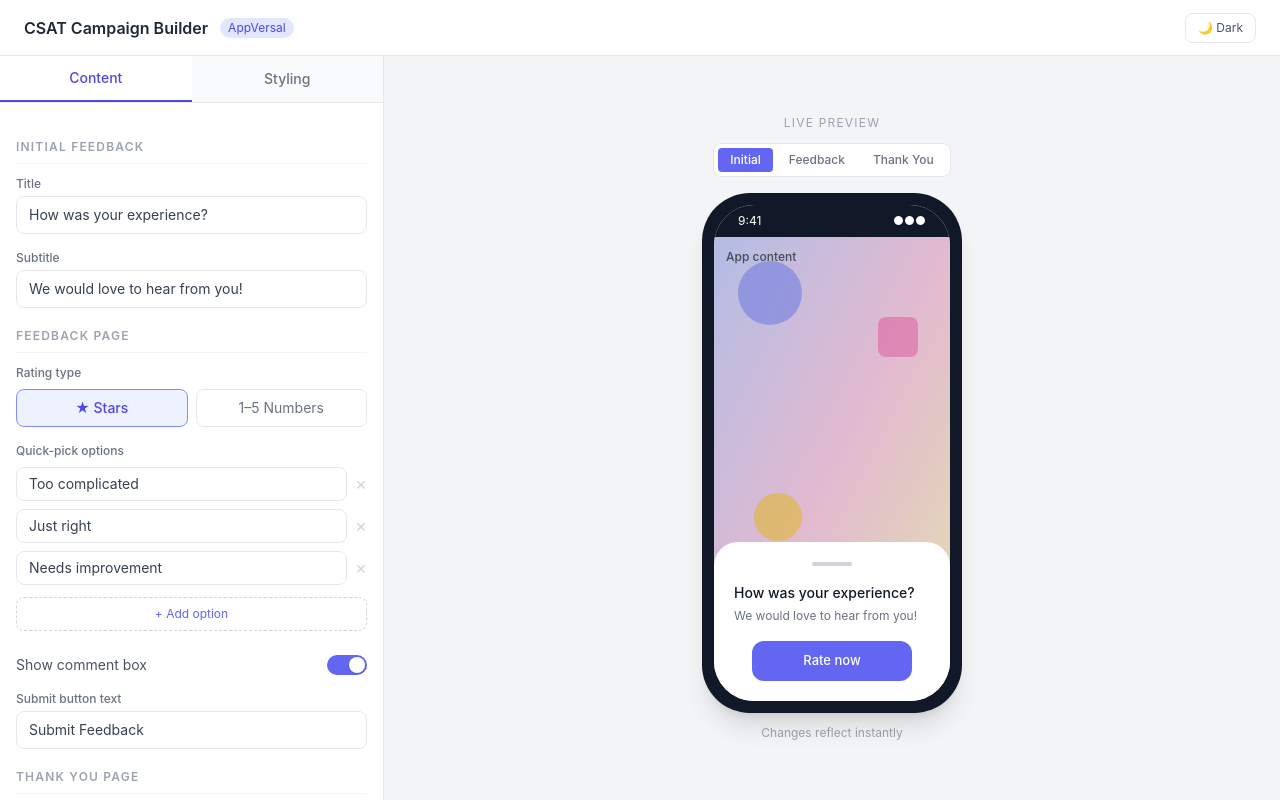
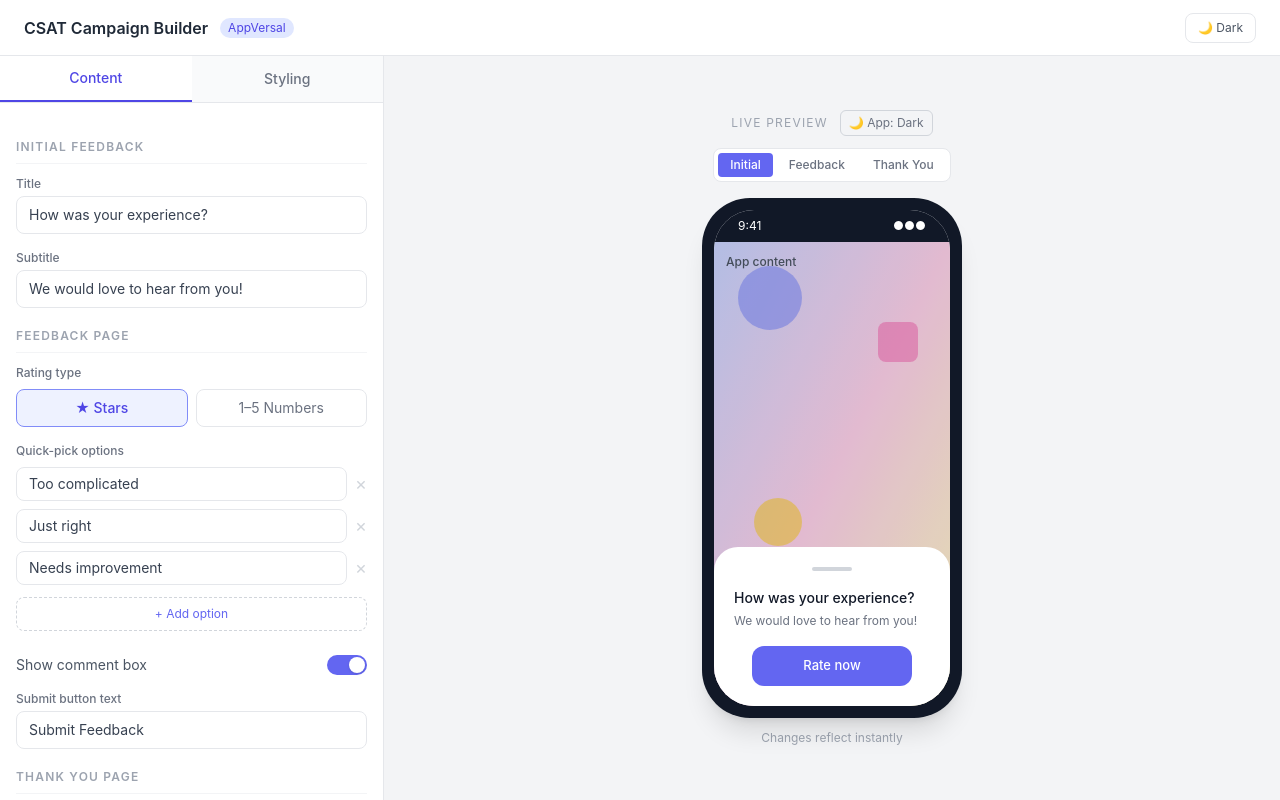
Before and after one commit to kushank-garg/PulsePreview, a React (Vite) app: page / in a window 1280 px wide. Built offline with nearby package versions, Linux system fonts and the light colour scheme.

Commit message:
Added an in-app dark mode live preview

```diff
--- a/src/components/preview/MobilePreview.jsx
+++ b/src/components/preview/MobilePreview.jsx
@@ -8,7 +8,7 @@ const screens = ['Initial', 'Feedback', 'Thank You']
 
 function MobilePreview() {
   const [activeScreen, setActiveScreen] = useState('Initial')
-  const { state } = useCSAT()
+  const { state, dispatch } = useCSAT()
 
   function renderScreen() {
     if (activeScreen === 'Initial') return <InitialScreen />
@@ -18,15 +18,23 @@ function MobilePreview() {
 
   return (
     <div className="flex flex-col items-center justify-center h-full bg-gray-100 dark:bg-gray-800 p-4 overflow-auto transition-colors duration-300">
-      <p className="text-xs text-gray-400 mb-3 uppercase tracking-widest">Live Preview</p>
+      <div className="flex items-center gap-3 mb-3">
+        <p className="text-xs text-gray-400 dark:text-gray-500 uppercase tracking-widest">Live Preview</p>
+        <button
+          onClick={() => dispatch({ type: 'UPDATE_FIELD', field: 'previewDarkMode', value: !state.previewDarkMode })}
+          className="text-xs px-2 py-1 rounded-md border border-gray-300 dark:border-gray-600 text-gray-500 dark:text-gray-400 hover:bg-gray-50 dark:hover:bg-gray-700 transition-all duration-200 active:scale-95"
+        >
+          {state.previewDarkMode ? '☀️ App: Light' : '🌙 App: Dark'}
+        </button>
+      </div>
 
-      <div className="flex gap-1 mb-4 bg-white rounded-lg p-1 border border-gray-200">
+      <div className="flex gap-1 mb-4 bg-white dark:bg-gray-900 rounded-lg p-1 border border-gray-200 dark:border-gray-700">
         {screens.map(s => (
           <button
             key={s}
             onClick={() => setActiveScreen(s)}
             className={`px-3 py-1 rounded text-xs font-medium transition-all duration-200 active:scale-95 ${
-              activeScreen === s ? 'bg-indigo-500 text-white' : 'text-gray-500 hover:text-gray-700'
+              activeScreen === s ? 'bg-indigo-500 text-white' : 'text-gray-500 dark:text-gray-400 hover:text-gray-700 dark:hover:text-gray-200'
             }`}
           >
             {s}
@@ -41,12 +49,21 @@ function MobilePreview() {
             <span className="text-white text-xs">●●●</span>
           </div>
           <div className="flex-1 relative flex items-end overflow-hidden">
+            {state.previewDarkMode ? (
+              <div className="absolute inset-0 bg-gray-900">
+                <div className="absolute top-6 left-6 w-16 h-16 bg-indigo-900 rounded-full opacity-50" />
+                <div className="absolute top-20 right-8 w-10 h-10 bg-purple-900 rounded-lg opacity-50" />
+                <div className="absolute bottom-40 left-10 w-12 h-12 bg-blue-900 rounded-full opacity-40" />
+                <p className="absolute top-3 left-3 text-xs text-gray-400 font-medium">App content</p>
+              </div>
+            ) : (
               <div className="absolute inset-0 bg-gradient-to-br from-indigo-200 via-pink-200 to-yellow-100">
                 <div className="absolute top-6 left-6 w-16 h-16 bg-indigo-400 rounded-full opacity-60" />
                 <div className="absolute top-20 right-8 w-10 h-10 bg-pink-400 rounded-lg opacity-60" />
                 <div className="absolute bottom-40 left-10 w-12 h-12 bg-yellow-400 rounded-full opacity-50" />
                 <p className="absolute top-3 left-3 text-xs text-gray-600 font-medium">App content</p>
               </div>
+            )}
             <div className="absolute inset-0 bg-black bg-opacity-10" />
             <div
               key={activeScreen}
@@ -65,7 +82,7 @@ function MobilePreview() {
         </div>
       </div>
 
-      <p className="text-xs text-gray-400 mt-3">Changes reflect instantly</p>
+      <p className="text-xs text-gray-400 dark:text-gray-500 mt-3">Changes reflect instantly</p>
     </div>
   )
 }
--- a/src/context/initialState.js
+++ b/src/context/initialState.js
@@ -26,6 +26,7 @@ const initialState = {
   ratingUnselectedColor: '#d1d5db',
   glassEffect: false,
   darkMode: false,
+  previewDarkMode: false,
 }
 
 export default initialState
```
Lines whose indentation alone changed are shown as unchanged.
